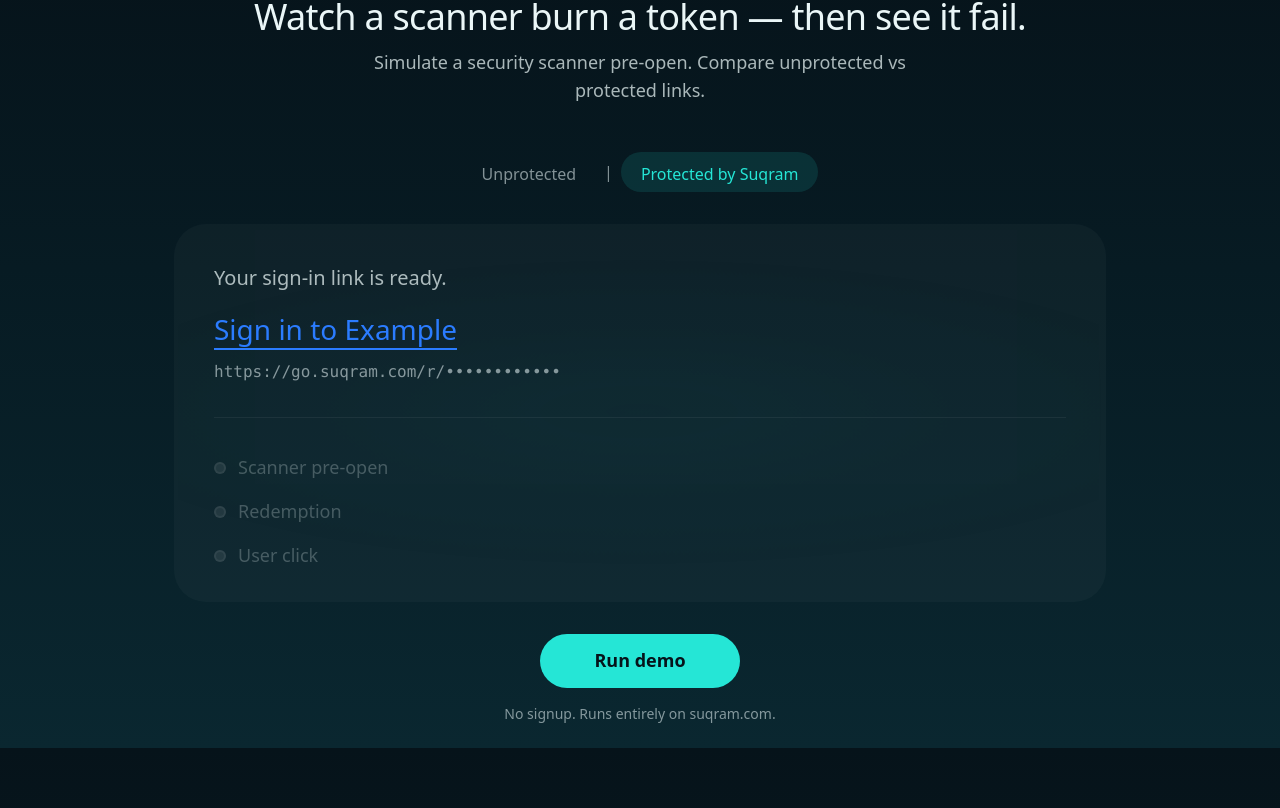
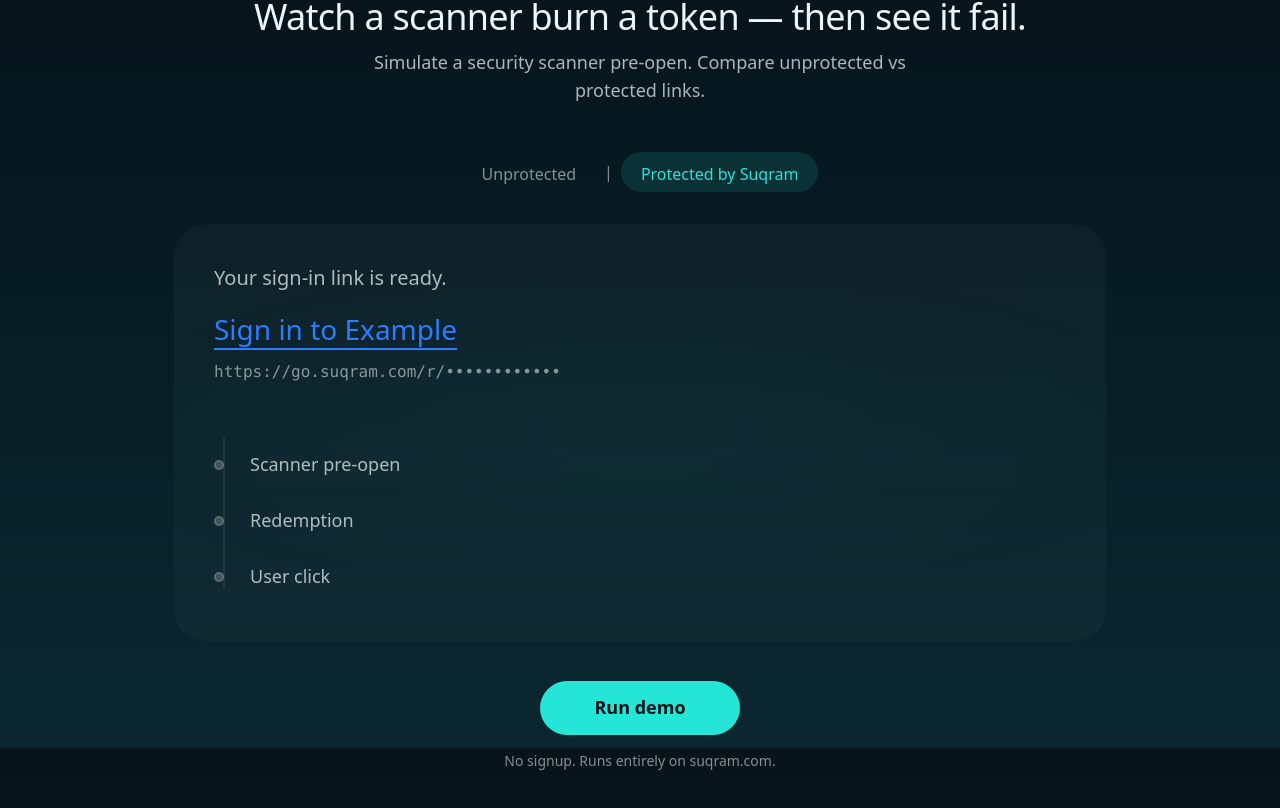
Before and after one commit to macuunamatata/Suqram, a Next.js app in the folder site/: page / in a window 1280 px wide. Shown: the part 852-1660 px from the top of the page. Built offline with nearby package versions, Linux system fonts and the light colour scheme.

Commit message:
Polish UI/UX to domained feel

```diff
--- a/site/app/components/DemoBeforeAfter.tsx
+++ b/site/app/components/DemoBeforeAfter.tsx
@@ -5,20 +5,21 @@
 
 type Mode = "unprotected" | "protected";
 type Phase = "idle" | "running" | "done";
-type ActiveRow = 0 | 1 | 2 | 3;
+type ActiveStep = 0 | 1 | 2 | 3;
 
 const UNPROTECTED_URL = "https://app.example.com/auth/verify?token=••••••••••••";
 const PROTECTED_URL = "https://go.suqram.com/r/••••••••••••";
 
-const ROW1_MS = 450;
-const ROW2_MS = 1100;
-const ROW3_MS = 1750;
-const DONE_MS = 2200;
+const STEP1_MS = 450;
+const STEP2_MS = 1050;
+const STEP3_MS = 1700;
+const DONE_MS = 2100;
 
 export default function DemoBeforeAfter() {
   const [mode, setMode] = useState<Mode>("protected");
   const [phase, setPhase] = useState<Phase>("idle");
-  const [activeRow, setActiveRow] = useState<ActiveRow>(0);
+  const [activeStep, setActiveStep] = useState<ActiveStep>(0);
+  const [hasRun, setHasRun] = useState(false);
   const [error, setError] = useState<string | null>(null);
   const [prefersReducedMotion, setPrefersReducedMotion] = useState(false);
   const timersRef = useRef<ReturnType<typeof setTimeout>[]>([]);
@@ -39,7 +40,7 @@
   const runDemo = useCallback(async () => {
     setError(null);
     setPhase("running");
-    setActiveRow(0);
+    setActiveStep(0);
     clearTimers();
 
     const base = getRailBaseUrl();
@@ -70,34 +71,32 @@
     } catch (e) {
       setError(e instanceof Error ? e.message : "Request failed");
       setPhase("idle");
-      setActiveRow(0);
+      setActiveStep(0);
       return;
     }
 
     if (prefersReducedMotion) {
-      setActiveRow(3);
+      setActiveStep(3);
       setPhase("done");
+      setHasRun(true);
       return;
     }
 
-    const t1 = setTimeout(() => setActiveRow(1), ROW1_MS);
-    const t2 = setTimeout(() => setActiveRow(2), ROW2_MS);
-    const t3 = setTimeout(() => setActiveRow(3), ROW3_MS);
-    const t4 = setTimeout(() => setPhase("done"), DONE_MS);
+    const t1 = setTimeout(() => setActiveStep(1), STEP1_MS);
+    const t2 = setTimeout(() => setActiveStep(2), STEP2_MS);
+    const t3 = setTimeout(() => setActiveStep(3), STEP3_MS);
+    const t4 = setTimeout(() => {
+      setPhase("done");
+      setHasRun(true);
+    }, DONE_MS);
     timersRef.current = [t1, t2, t3, t4];
     return () => clearTimers();
   }, [prefersReducedMotion, clearTimers]);
 
-  const resetDemo = useCallback(() => {
-    clearTimers();
-    setPhase("idle");
-    setActiveRow(0);
-    setError(null);
-  }, [clearTimers]);
-
   useEffect(() => () => clearTimers(), [clearTimers]);
 
   const previewUrl = mode === "unprotected" ? UNPROTECTED_URL : PROTECTED_URL;
+  const showOutcomes = hasRun || phase === "running" || phase === "done";
 
   return (
     <section id="demo" className="demo-before-after py-16 sm:py-24" aria-label="Email link demo">
@@ -105,7 +104,7 @@
         className="demo-hero mx-auto w-[92vw] max-w-[980px] px-4 sm:px-6"
         data-phase={phase}
         data-mode={mode}
-        data-active-row={activeRow}
+        data-active-step={activeStep}
       >
         <h2 className="section-h2 text-center">
           Watch a scanner burn a token — then see it fail.
@@ -115,16 +114,16 @@
         </p>
 
         <div className="demo-hero-inner mt-10 sm:mt-12">
+          {/* Mode toggle — always enabled */}
           <div className="flex justify-center gap-1 mb-8">
             <button
               type="button"
               onClick={() => setMode("unprotected")}
-              disabled={phase !== "idle"}
               className={`demo-toggle px-5 py-2.5 text-base font-medium rounded-full transition-colors h-10 ${
                 mode === "unprotected"
                   ? "bg-[rgba(255,255,255,0.08)] text-[var(--text)]"
                   : "text-[var(--muted)] hover:text-[var(--text2)]"
-              } ${phase !== "idle" ? "opacity-60 cursor-not-allowed" : ""}`}
+              }`}
             >
               Unprotected
             </button>
@@ -132,12 +131,11 @@
             <button
               type="button"
               onClick={() => setMode("protected")}
-              disabled={phase !== "idle"}
               className={`demo-toggle px-5 py-2.5 text-base font-medium rounded-full transition-colors h-10 ${
                 mode === "protected"
                   ? "bg-[var(--accent-dim)] text-[var(--accent)]"
                   : "text-[var(--muted)] hover:text-[var(--text2)]"
-              } ${phase !== "idle" ? "opacity-60 cursor-not-allowed" : ""}`}
+              }`}
             >
               Protected by Suqram
             </button>
@@ -146,7 +144,8 @@
           <div className="demo-glass relative rounded-[32px] p-8 sm:p-10">
             <div className="demo-waterline" aria-hidden />
 
-            <div className="demo-email-line relative">
+            {/* A) Email snippet (top) */}
+            <div className="demo-email-line relative z-[1]">
               <p className="text-[var(--text2)] text-lg sm:text-xl">Your sign-in link is ready.</p>
               <div className="mt-4 flex flex-col items-start gap-2">
                 <button
@@ -167,39 +166,45 @@
               </div>
             </div>
 
-            {phase === "running" && (
-              <>
-                <span className="demo-orb demo-orb-scan" data-target="1" aria-hidden />
-                <span className="demo-orb demo-orb-scan" data-target="2" aria-hidden />
-                <span className="demo-orb demo-orb-user" data-target="3" aria-hidden />
-              </>
-            )}
+            {/* B) Vertical timeline (center) */}
+            <div className="demo-timeline mt-10 pt-4">
+              <div className="demo-line" aria-hidden />
+              <div className="demo-signal" aria-hidden />
 
-            <div className="demo-event-log mt-8 pt-6 border-t border-[rgba(255,255,255,0.06)]">
-              <div className={`demo-event-row ${activeRow >= 1 ? "demo-event-row-visible" : ""}`} data-row="1">
-                <span className="demo-event-dot" />
-                <span className="demo-event-label">Scanner pre-open</span>
-                {activeRow >= 1 && <span className="demo-event-ok">Detected ✓</span>}
+              <div className={`demo-step ${activeStep >= 1 ? "demo-step-active" : ""}`}>
+                <span className="demo-node" />
+                <span className="demo-step-label">Scanner pre-open</span>
+                <span className="demo-step-outcome-wrap">
+                  {showOutcomes && activeStep >= 1 && (
+                    <span key="step1-outcome" className="demo-step-outcome demo-step-outcome-ok demo-outcome-visible">
+                      Detected ✓
+                    </span>
+                  )}
+                </span>
               </div>
-              <div className={`demo-event-row ${activeRow >= 2 ? "demo-event-row-visible" : ""} ${activeRow >= 2 ? (mode === "unprotected" ? "demo-event-row-bad" : "demo-event-row-ok") : ""}`} data-row="2">
-                <span className="demo-event-dot" />
-                <span className="demo-event-label">Redemption</span>
-                {activeRow >= 2 && mode === "unprotected" && (
-                  <span className="demo-event-outcome demo-event-bad">Consumed ×</span>
-                )}
-                {activeRow >= 2 && mode === "protected" && (
-                  <span className="demo-event-outcome demo-event-ok">Blocked ✓</span>
-                )}
+
+              <div className={`demo-step ${activeStep >= 2 ? "demo-step-active" : ""} ${activeStep >= 2 ? (mode === "unprotected" ? "demo-step-bad" : "demo-step-ok") : ""}`}>
+                <span className="demo-node" />
+                <span className="demo-step-label">Redemption</span>
+                <span className="demo-step-outcome-wrap">
+                  {showOutcomes && activeStep >= 2 && (
+                    <span key={`step2-${mode}`} className={`demo-step-outcome demo-outcome-visible ${mode === "unprotected" ? "demo-step-outcome-bad" : "demo-step-outcome-ok"}`}>
+                      {mode === "unprotected" ? "Consumed ×" : "Blocked ✓"}
+                    </span>
+                  )}
+                </span>
               </div>
-              <div className={`demo-event-row ${activeRow >= 3 ? "demo-event-row-visible" : ""} ${activeRow >= 3 ? (mode === "unprotected" ? "demo-event-row-bad" : "demo-event-row-ok") : ""}`} data-row="3">
-                <span className="demo-event-dot" />
-                <span className="demo-event-label">User click</span>
-                {activeRow >= 3 && mode === "unprotected" && (
-                  <span className="demo-event-outcome demo-event-bad">Expired ×</span>
-                )}
-                {activeRow >= 3 && mode === "protected" && (
-                  <span className="demo-event-outcome demo-event-ok">Redeemed ✓</span>
-                )}
+
+              <div className={`demo-step ${activeStep >= 3 ? "demo-step-active" : ""} ${activeStep >= 3 ? (mode === "unprotected" ? "demo-step-bad" : "demo-step-ok") : ""}`}>
+                <span className="demo-node" />
+                <span className="demo-step-label">User click</span>
+                <span className="demo-step-outcome-wrap">
+                  {showOutcomes && activeStep >= 3 && (
+                    <span key={`step3-${mode}`} className={`demo-step-outcome demo-outcome-visible ${mode === "unprotected" ? "demo-step-outcome-bad" : "demo-step-outcome-ok"}`}>
+                      {mode === "unprotected" ? "Expired ×" : "Redeemed ✓"}
+                    </span>
+                  )}
+                </span>
               </div>
             </div>
           </div>
@@ -210,7 +215,8 @@
             </p>
           )}
 
-          <div className="mt-8 flex flex-wrap items-center justify-center gap-4">
+          {/* C) Controls (bottom) */}
+          <div className="mt-10 flex flex-wrap items-center justify-center">
             <button
               type="button"
               onClick={runDemo}
@@ -228,11 +234,6 @@
                 "Run demo"
               )}
             </button>
-            {phase === "done" && (
-              <button type="button" onClick={resetDemo} className="demo-btn-ghost">
-                Reset
-              </button>
-            )}
           </div>
           <p className="mt-4 text-center text-sm text-[var(--muted)]">
             No signup. Runs entirely on suqram.com.
--- a/site/app/globals.css
+++ b/site/app/globals.css
@@ -530,118 +530,131 @@
     z-index: 3;
     opacity: 0;
   }
-  .demo-orb-scan[data-target="1"] {
-    top: 3.5rem;
-    animation: demoOrbFly1 400ms var(--ease-out-move) 200ms forwards;
-  }
-  .demo-orb-scan[data-target="2"] {
-    top: 3.5rem;
-    animation: demoOrbFly2 500ms var(--ease-out-move) 700ms forwards;
-  }
-  .demo-orb-user[data-target="3"] {
-    top: 3.5rem;
-    animation: demoOrbFly3 550ms var(--ease-out-move) 1300ms forwards;
-  }
   .demo-url-preview {
     font-family: ui-monospace, SFMono-Regular, "SF Mono", Menlo, Consolas, monospace;
     font-size: clamp(0.875rem, 1.5vw + 0.25rem, 1rem);
   }
-  .demo-event-log {
-    display: flex;
-    flex-direction: column;
-    gap: 0.75rem;
+
+  /* Vertical timeline */
+  .demo-timeline {
     position: relative;
     z-index: 1;
+    --y-step0: 0;
+    --y-step1: 2.5rem;
+    --y-step2: 6rem;
+    --y-step3: 9.5rem;
   }
-  .demo-event-row {
-    position: relative;
-    display: flex;
+  .demo-line {
+    position: absolute;
+    left: 9px;
+    top: 0.75rem;
+    bottom: 0.75rem;
+    width: 2px;
+    background: rgba(255, 255, 255, 0.08);
+    border-radius: 1px;
+  }
+  .demo-signal {
+    position: absolute;
+    left: 10px;
+    width: 10px;
+    height: 10px;
+    margin-left: -5px;
+    top: var(--y-step0);
+    transform: translateY(-50%);
+    border-radius: 50%;
+    background: rgba(255, 255, 255, 0.9);
+    box-shadow: 0 0 10px rgba(255, 255, 255, 0.5);
+    pointer-events: none;
+    z-index: 2;
+    opacity: 0;
+    transition: top 0.4s var(--ease-out-move), opacity 0.2s ease;
+  }
+  [data-phase="running"] .demo-signal,
+  [data-phase="done"] .demo-signal {
+    opacity: 1;
+  }
+  [data-active-step="0"] .demo-signal {
+    top: var(--y-step0);
+  }
+  [data-active-step="1"] .demo-signal {
+    top: var(--y-step1);
+  }
+  [data-active-step="2"] .demo-signal {
+    top: var(--y-step2);
+  }
+  [data-active-step="3"] .demo-signal {
+    top: var(--y-step3);
+  }
+  [data-phase="done"] .demo-signal {
+    opacity: 0.4;
+  }
+  .demo-step {
+    display: grid;
+    grid-template-columns: 20px 1fr auto;
     align-items: center;
-    gap: 0.75rem;
-    min-height: 2rem;
+    gap: 0.75rem 1rem;
+    min-height: 3rem;
     font-size: clamp(1rem, 1.5vw + 0.25rem, 1.125rem);
-    opacity: 0.35;
-    transform: translateY(10px);
-    transition: opacity 0.35s var(--ease-out-entrance), transform 0.35s var(--ease-out-entrance);
   }
-  .demo-event-row.demo-event-row-visible {
-    opacity: 1;
-    transform: translateY(0);
-    animation: demoRowIn 0.4s var(--ease-out-entrance) both;
+  .demo-step + .demo-step {
+    margin-top: 0.5rem;
   }
-  .demo-event-row.demo-event-row-visible.demo-event-row-ok::after {
-    animation: demoRippleGood 0.6s var(--ease-out-entrance) both;
+  .demo-node {
+    width: 10px;
+    height: 10px;
+    border-radius: 50%;
+    background: rgba(255, 255, 255, 0.2);
+    border: 2px solid rgba(255, 255, 255, 0.15);
+    transition: background 0.25s var(--ease-out-entrance), border-color 0.25s var(--ease-out-entrance), transform 0.25s var(--ease-out-entrance);
   }
-  .demo-event-row.demo-event-row-visible.demo-event-row-bad::after {
-    animation: demoRippleBad 0.6s var(--ease-out-entrance) both;
-  }
-  .demo-event-row::after {
-    content: "";
-    position: absolute;
-    left: 50%;
-    top: 50%;
-    width: 24px;
-    height: 24px;
-    border-radius: 50%;
-    border: 2px solid transparent;
-    pointer-events: none;
-    transform: translate(-50%, -50%) scale(0);
-  }
-  .demo-event-dot {
-    flex-shrink: 0;
-    width: 12px;
-    height: 12px;
-    border-radius: 50%;
-    background: rgba(255, 255, 255, 0.25);
-    border: 2px solid rgba(255, 255, 255, 0.2);
-    transition: background 0.25s var(--ease-out-entrance), border-color 0.25s var(--ease-out-entrance);
-  }
-  .demo-event-row.demo-event-row-visible .demo-event-dot {
+  .demo-step.demo-step-active .demo-node {
     background: rgba(255, 255, 255, 0.5);
     border-color: rgba(255, 255, 255, 0.4);
-    animation: demoDotPop 0.3s var(--ease-out-entrance) both;
+    animation: demoNodePop 0.3s var(--ease-out-entrance) both;
   }
-  .demo-event-row.demo-event-row-ok .demo-event-dot {
+  .demo-step.demo-step-ok .demo-node {
     background: rgba(30, 184, 176, 0.5);
     border-color: rgba(30, 184, 176, 0.4);
   }
-  .demo-event-row.demo-event-row-bad .demo-event-dot {
+  .demo-step.demo-step-bad .demo-node {
     background: rgba(200, 100, 100, 0.4);
     border-color: rgba(200, 100, 100, 0.35);
   }
-  .demo-event-label {
-    flex: 1;
+  .demo-step-label {
     color: var(--text2);
   }
-  .demo-event-outcome {
+  .demo-step-outcome-wrap {
+    min-width: 8ch;
+    text-align: right;
+  }
+  .demo-step-outcome {
     font-weight: 600;
+    display: inline-block;
   }
-  .demo-event-ok {
+  .demo-step-outcome.demo-outcome-visible {
+    animation: demoOutcomeIn 160ms var(--ease-out-entrance) both;
+  }
+  .demo-step-outcome-ok {
     color: #1eb8b0;
   }
-  .demo-event-bad {
+  .demo-step-outcome-bad {
     color: rgba(210, 110, 110, 0.95);
   }
-  [data-phase="running"][data-active-row="3"] .demo-real-link {
+
+  [data-phase="running"][data-active-step="3"] .demo-real-link {
     animation: demoTap 320ms var(--ease-out-move) both;
   }
-  [data-phase="running"][data-active-row="3"][data-mode="unprotected"] .demo-real-link {
+  [data-phase="running"][data-active-step="3"][data-mode="unprotected"] .demo-real-link {
     animation: demoTapThenShake 800ms var(--ease-out-move) both;
   }
-  [data-phase="running"][data-active-row="3"][data-mode="unprotected"] .demo-real-link-text {
+  [data-phase="running"][data-active-step="3"][data-mode="unprotected"] .demo-real-link-text {
     opacity: 0.7;
   }
-  [data-phase="running"][data-active-row="3"][data-mode="protected"] .demo-real-link {
+  [data-phase="running"][data-active-step="3"][data-mode="protected"] .demo-real-link {
     animation: demoTap 320ms var(--ease-out-move) both;
   }
-  [data-phase="running"][data-active-row="3"][data-mode="protected"] .demo-real-link-inner {
+  [data-phase="running"][data-active-step="3"][data-mode="protected"] .demo-real-link-inner {
     animation: demoSettlePulse 800ms var(--ease-out-entrance) 360ms both;
-  }
-  .demo-btn-ghost {
-    height: 44px;
-    min-height: 44px;
-    padding: 0 1.25rem;
-    font-size: 1rem;
   }
   .demo-hero .demo-btn-primary {
     height: 54px;
@@ -897,6 +910,14 @@
   }
   @keyframes demoRowIn {
     from { opacity: 0; transform: translateY(10px); }
+    to { opacity: 1; transform: translateY(0); }
+  }
+  @keyframes demoNodePop {
+    from { opacity: 0.6; transform: scale(0.92); }
+    to { opacity: 1; transform: scale(1); }
+  }
+  @keyframes demoOutcomeIn {
+    from { opacity: 0; transform: translateY(6px); }
     to { opacity: 1; transform: translateY(0); }
   }
   @keyframes demoRippleBad {
@@ -1256,8 +1277,17 @@
       animation: none !important;
       transform: translate(-50%, -50%) scale(0);
     }
-    [data-phase="running"][data-active-row="3"] .demo-real-link,
-    [data-phase="running"][data-active-row="3"] .demo-real-link-inner {
+    [data-phase="running"][data-active-step="3"] .demo-real-link,
+    [data-phase="running"][data-active-step="3"] .demo-real-link-inner {
+      animation: none !important;
+    }
+    .demo-signal {
+      transition: none !important;
+    }
+    .demo-step-outcome.demo-outcome-visible {
+      animation: none !important;
+    }
+    .demo-step.demo-step-active .demo-node {
       animation: none !important;
     }
   }
```
